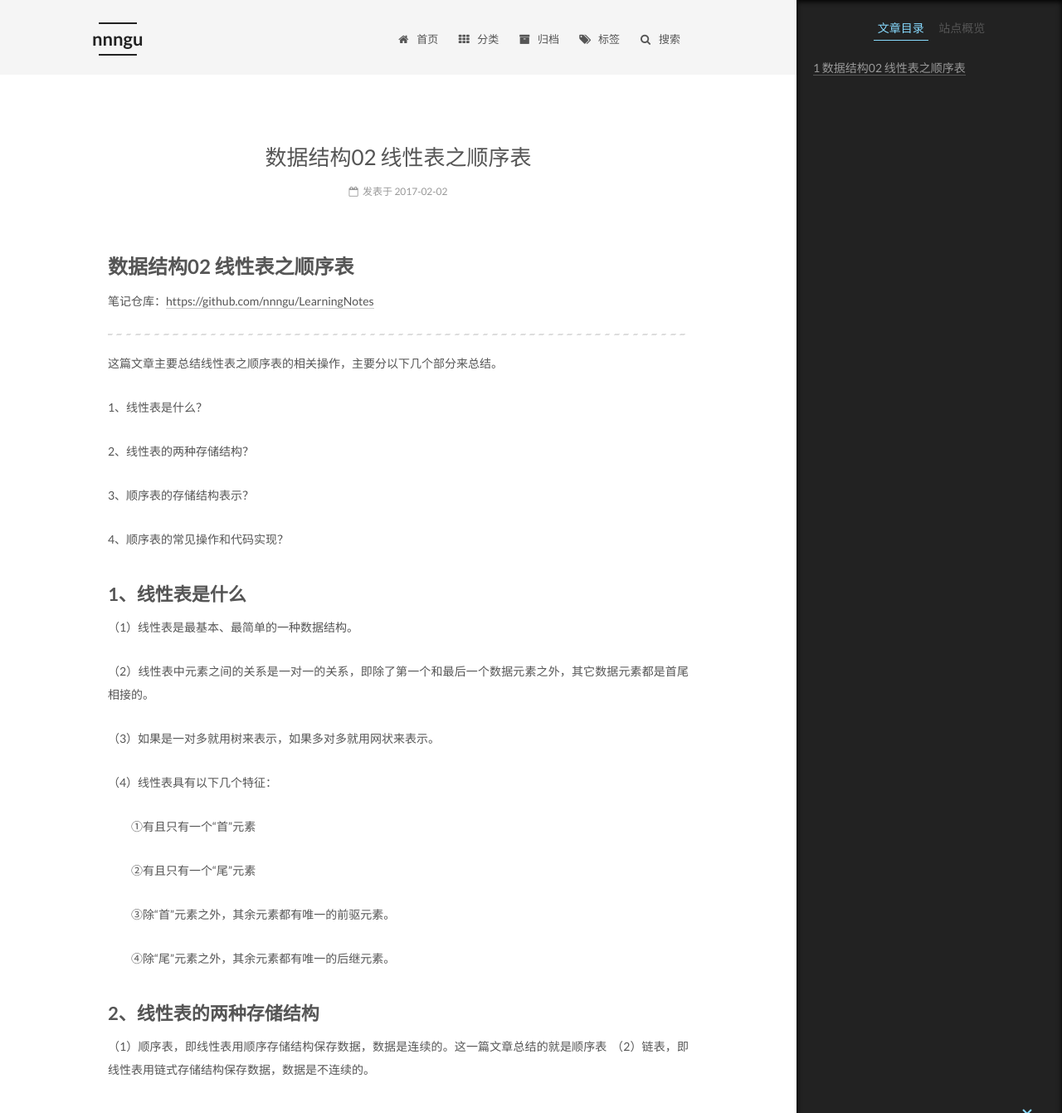
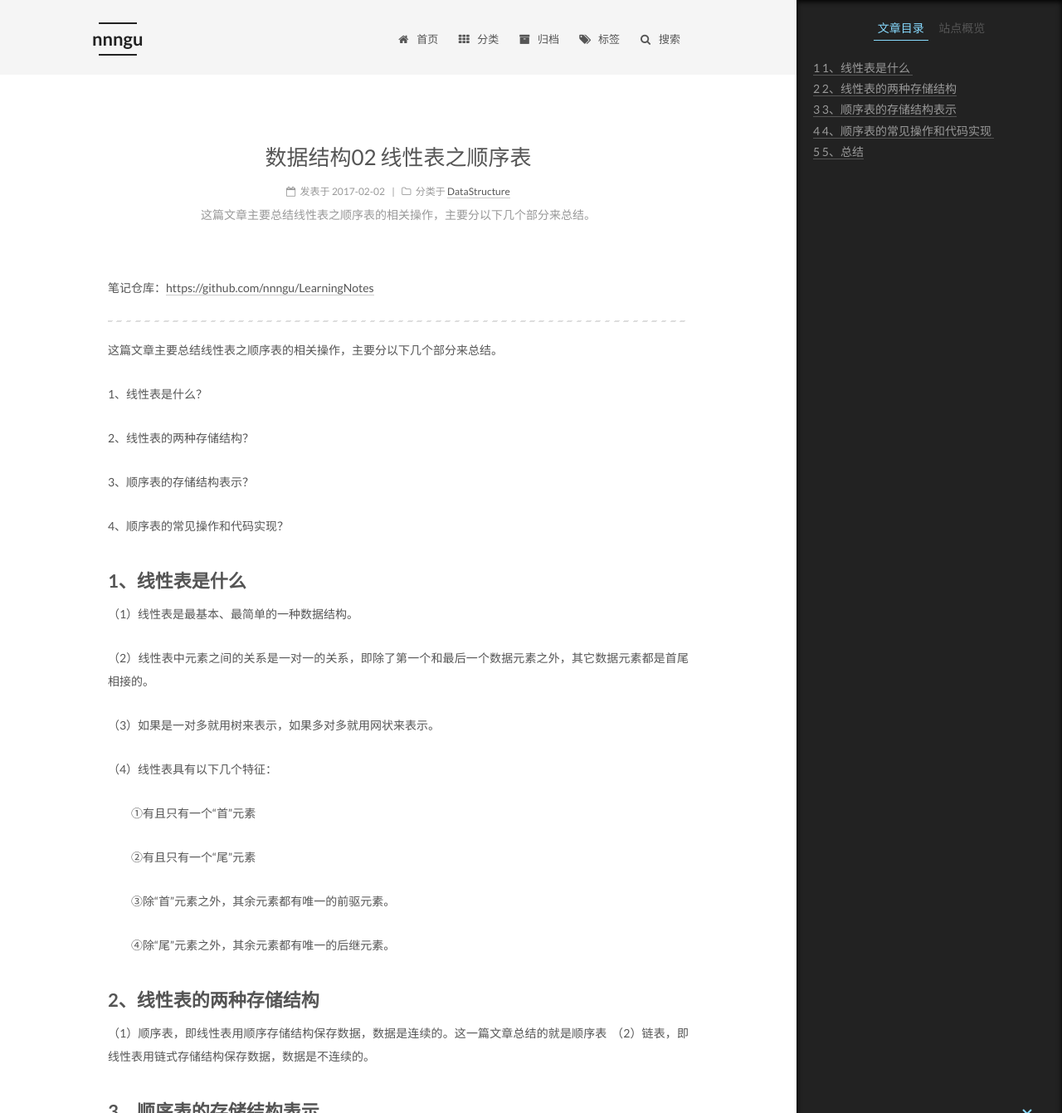
Before and after one commit to nnngu/LearningNotes, a Jekyll site: the page built from _posts/2017-02-02-数据结构02 线性表之顺序表.md, in a window 1280 px wide and 1400 px high, cut to the strip 0-1341 px from the top of the window. Shown: the whole strip at 83% size. Built offline with Jekyll 4.4.1, drawn with Linux system fonts in a browser that asks for light colours.

Commit message:
修改文件: _posts/2017-02-02-数据结构02 线性表之顺序表.md

```diff
--- a/_posts/2017-02-02-数据结构02 线性表之顺序表.md
+++ b/_posts/2017-02-02-数据结构02 线性表之顺序表.md
@@ -1,4 +1,7 @@
-# 数据结构02 线性表之顺序表
+---
+categories: DataStructure
+description: 这篇文章主要总结线性表之顺序表的相关操作，主要分以下几个部分来总结。
+---
 
 笔记仓库：[https://github.com/nnngu/LearningNotes](https://github.com/nnngu/LearningNotes)
 
```
